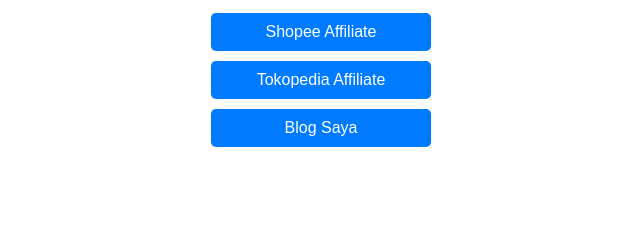
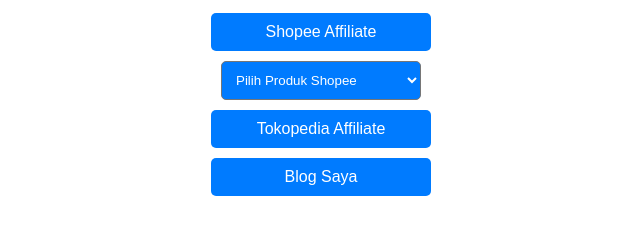
Before and after one commit to haitsam/biolink, a plain HTML site: page index.html in a window 1280 px wide. Shown: the part 129-364 px from the top of the page, without its empty margins (319-959 px from the left). Drawn offline with Linux system fonts and the light colour scheme.

Commit message:
Update index.html

```diff
--- a/index.html
+++ b/index.html
@@ -27,7 +27,23 @@
     <h1>Halo, Saya Haitsam!</h1>
     <p>Temukan link penting saya di bawah ini:</p>
     <a href="shopee.html" class="link">Shopee Affiliate</a>
+    <select class="link" onchange="openShopeeLink(this.value)">
+        <option value="">Pilih Produk Shopee</option>
+        <option value="https://shopee.co.id/product1-affiliate-link">Produk 1</option>
+        <option value="https://shopee.co.id/product2-affiliate-link">Produk 2</option>
+        <option value="https://shopee.co.id/product3-affiliate-link">Produk 3</option>
+    </select>
+
     <a href="https://tokopedia.com/affiliate-link" class="link">Tokopedia Affiliate</a>
     <a href="https://blogkamu.com" class="link">Blog Saya</a>
+
+    <script>
+    function openShopeeLink(url) {
+        if (url) {
+            window.location.href = url;
+        }
+    }
+</script>
+
 </body>
 </html>
```
